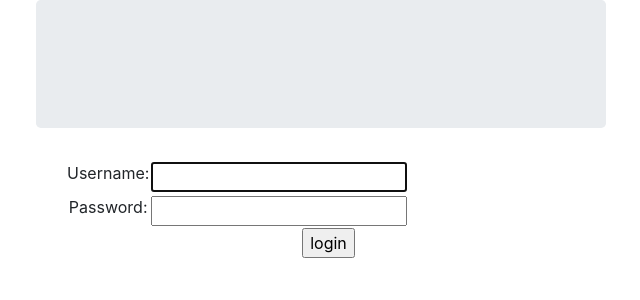
After one commit to greenewk/movie_picker, a Django app: page /movie_picker/accounts/login/ in a window 1280 px wide. The commit adds this page. Shown: the top 300 px of the page, without its empty margins (34-674 px from the left). Run offline with Django 3.2, Linux system fonts and the light colour scheme; some libraries are stand-ins or nearby versions.

Commit message:
login view/template working, can login. can't yet make accts, logout, passwd reset

```diff
--- a/movie_picker/templates/movie_picker/base.html
+++ b/movie_picker/templates/movie_picker/base.html
@@ -10,8 +10,16 @@
         {% endblock %}
     </head>
     <body>
-        {% block top-content %}
-        {% endblock %}
+      <div class="container">
+          <div class="row">
+              <div class="col-md-6 col-md-offset-3 jumbotron">
+                  <div class="text-center">
+                    {% block top-content %}
+                    {% endblock %}
+                  </div>
+              </div>
+          </div>
+      </div>
         {% block main-content %}
         {% endblock %}
     </body>
--- a/movie_picker/templates/movie_picker/login.html
+++ /dev/null
@@ -1,3 +0,0 @@
-{% extends base.html %}
-
-login
--- /dev/null
+++ b/movie_picker/templates/registration/login.html
@@ -0,0 +1,42 @@
+{% extends 'base.html' %}
+
+{% block top-content %}
+{% endblock %}
+
+{% block main-content %}
+{% if form.errors %}
+<p>Your username and password didn't match. Please try again.</p>
+{% endif %}
+
+{% if next %}
+  {% if user.is_authenticated %}
+  <p>Your account doesn't have access to this page. To proceed, please login with an account that has access.</p>
+  {% else %}
+  <p>Please login to see this page.</p>
+  {% endif %}
+{% endif %}
+<div class="container">
+  <div class="col-md-6">
+    <div class="text-center">
+      <form method="post" action="{% url 'movie_picker:login' %}">
+        {% csrf_token %}
+        <table>
+          <tr>
+            <td>{{ form.username.label_tag }}</td>
+            <td>{{ form.username }}</td>
+          </tr>
+          <tr>
+            <td>{{ form.password.label_tag }}</td>
+            <td>{{ form.password }}</td>
+          </tr>
+          </table>
+         <input type="submit" value="login">
+         <input type="hidden" name="next" value="{% url 'movie_picker:home' %}">
+        </form>
+    </div>
+  </div>
+</div>
+
+
+
+{% endblock %}
```
